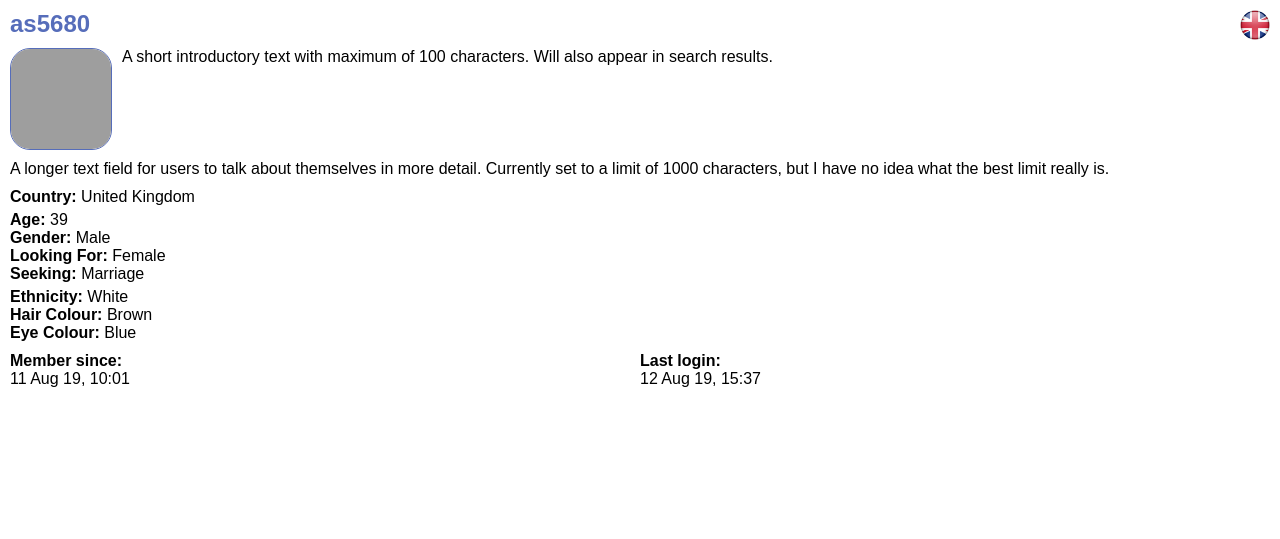
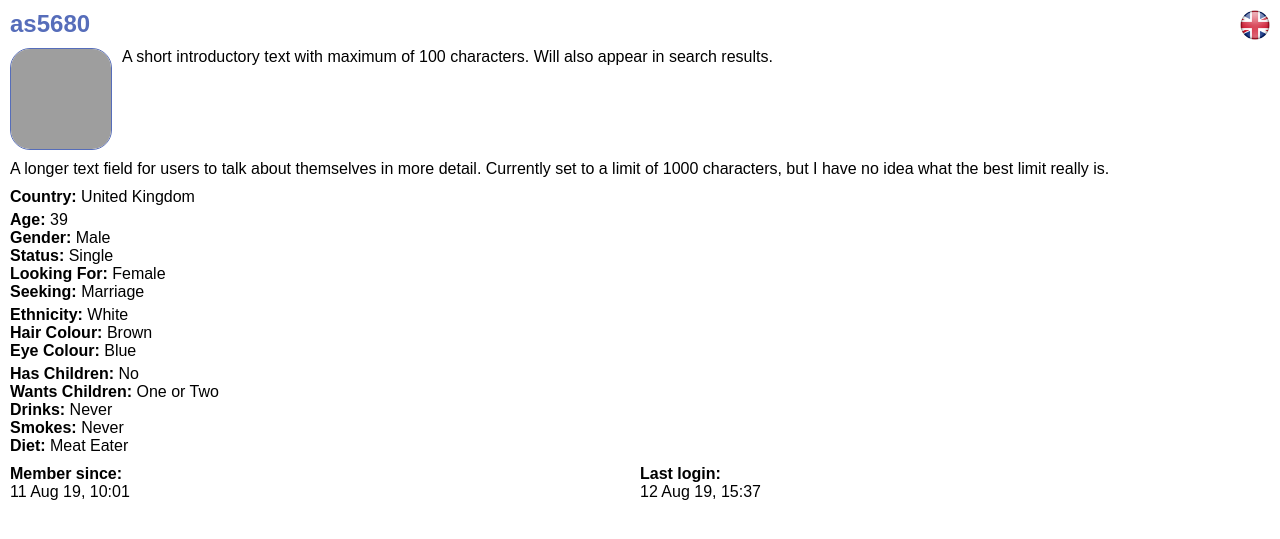
Before and after one commit to andrewhstead/dating-site, a Django app: page /profile/2/ in a window 1280 px wide. Shown: the part 37-576 px from the top of the page. Run offline with Django 3.2, Linux system fonts and the light colour scheme; a user stored in the database is signed in; data comes from the database, SQL or seed files in the repository; both versions use the stored data as it was after the commit; some web fonts are replaced; grey boxes are pictures that could not be loaded.

Commit message:
Added lifestyle fields to profile view and editing form.

```diff
--- a/users/models.py
+++ b/users/models.py
@@ -41,11 +41,26 @@ DENOMINATION = (
 
 # Options for diet of user.
 DIET = (
-    ('meat-eater', "Meat Eater"),
-    ('vegetarian', "Vegetarian"),
-    ('pescatarian', "Pescatarian"),
-    ('vegan', "Vegan"),
-    ('marmite', "Marmite Only"),
+    ('Meat Eater', "Meat Eater"),
+    ('Vegetarian', "Vegetarian"),
+    ('Pescatarian', "Pescatarian"),
+    ('Vegan', "Vegan"),
+    ('Marmite Only', "Marmite Only"),
+)
+
+# Options for drinking habits of user.
+DRINKS = (
+    ('Never', "Never"),
+    ('Occasionally', "Occasionally"),
+    ('Socially', "Socially"),
+    ('Often', "Often"),
+)
+
+# Options for smoking habits of user.
+SMOKES = (
+    ('Never', "Never"),
+    ('Occasionally', "Occasionally"),
+    ('Often', "Often"),
 )
 
 # Options for gender of user and person being sought.
@@ -59,6 +74,31 @@ RELATIONSHIP = (
     ('Friendship', "Friendship"),
     ('Fellowship', "Fellowship"),
     ('Marriage', "Marriage"),
+)
+
+# Options for marital status of user and person being sought.
+STATUS = (
+    ('Single', "Single"),
+    ('Married', "Married"),
+    ('Separated', "Separated"),
+    ('Divorced', "Divorced"),
+    ('Widowed', "Widowed"),
+)
+
+# Options for children of user and person being sought.
+HAS_CHILDREN = (
+    ('Yes, living with me', "Yes, living with me"),
+    ('Yes, living elsewhere', "Yes, living elsewhere"),
+    ('Yes, but grown-up', "Yes, but grown-up"),
+    ('No', "No"),
+)
+
+# Options for family plans of user and person being sought.
+WANTS_CHILDREN = (
+    ('No', "No"),
+    ('One or Two', "One or Two"),
+    ('Lots', "Lots"),
+    ('Undecided', "Undecided"),
 )
 
 
@@ -89,18 +129,23 @@ class User(AbstractUser):
     subscription_ends = models.DateTimeField(blank=True, null=True)
     subscription_renews = models.BooleanField(default=False)
     subscription_plan = models.CharField(max_length=25, blank=True, null=True)
+    denomination = models.CharField(max_length=25, choices=DENOMINATION, blank=True, null=True)
     ethnicity = models.CharField(max_length=25, choices=ETHNICITY, blank=True, null=True)
     hair = models.CharField(max_length=25, choices=HAIR, blank=True, null=True)
     eyes = models.CharField(max_length=25, choices=EYES, blank=True, null=True)
     gender = models.CharField(max_length=25, choices=GENDER, blank=True, null=True)
     looking_for = models.CharField(max_length=25, choices=GENDER, blank=True, null=True)
     relationship = models.CharField(max_length=25, choices=RELATIONSHIP, blank=True, null=True)
-    denomination = models.CharField(max_length=25, choices=DENOMINATION, blank=True, null=True)
-    occupation = models.CharField(max_length=50, blank=True, null=True)
-    diet = models.CharField(max_length=25, choices=DIET, blank=True, null=True)
+    marital_status = models.CharField(max_length=25, choices=STATUS, blank=True, null=True)
     profile_picture = models.ImageField(upload_to="images/users", blank=True, null=True)
     intro = models.TextField(max_length=100, blank=True, null=True)
     text = models.TextField(max_length=1000, blank=True, null=True)
+    occupation = models.CharField(max_length=50, blank=True, null=True)
+    diet = models.CharField(max_length=25, choices=DIET, blank=True, null=True)
+    drinks = models.CharField(max_length=25, choices=DRINKS, blank=True, null=True)
+    smokes = models.CharField(max_length=25, choices=SMOKES, blank=True, null=True)
+    has_children = models.CharField(max_length=25, choices=HAS_CHILDREN, blank=True, null=True)
+    wants_children = models.CharField(max_length=25, choices=WANTS_CHILDREN, blank=True, null=True)
 
     def __unicode__(self):
         return self.username
--- a/users/templates/view_profile.html
+++ b/users/templates/view_profile.html
@@ -49,6 +49,14 @@
                 {% endif %}
             </li>
             <li>
+                <strong>Status:</strong>
+                {% if profile.marital_status %}
+                    {{ profile.marital_status }}
+                {% else %}
+                    Not Set
+                {% endif %}
+            </li>
+            <li>
                 <strong>Looking For:</strong>
                 {% if profile.looking_for %}
                     {{ profile.looking_for }}
@@ -91,6 +99,48 @@
                 {% endif %}
             </li>
         </ul>
+        <ul>
+            <li>
+                <strong>Has Children:</strong>
+                {% if profile.has_children %}
+                    {{ profile.has_children }}
+                {% else %}
+                    Not Set
+                {% endif %}
+            </li>
+            <li>
+                <strong>Wants Children:</strong>
+                {% if profile.wants_children %}
+                    {{ profile.wants_children }}
+                {% else %}
+                    Not Set
+                {% endif %}
+            </li>
+            <li>
+                <strong>Drinks:</strong>
+                {% if profile.drinks %}
+                    {{ profile.drinks }}
+                {% else %}
+                    Not Set
+                {% endif %}
+            </li>
+            <li>
+                <strong>Smokes:</strong>
+                {% if profile.smokes %}
+                    {{ profile.smokes }}
+                {% else %}
+                    Not Set
+                {% endif %}
+            </li>
+            <li>
+                <strong>Diet:</strong>
+                {% if profile.diet %}
+                    {{ profile.diet }}
+                {% else %}
+                    Not Set
+                {% endif %}
+            </li>
+        </ul>
     </section>
 
     <section id="user-details" class="flex-container">
```
Also changed, not shown: users/forms.py (+6 -2 lines), db.sqlite3, users/migrations/0010_auto_20190813_1525.py (added).
